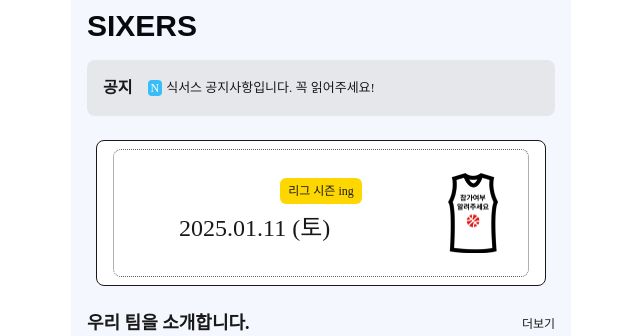
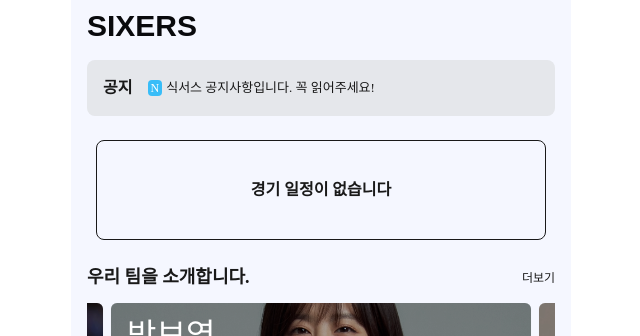
Before and after one commit to eiru123/team-master, a Next.js app: page /team/board in a window 1280 px wide. Shown: the top 336 px of the page, without its empty margins (319-959 px from the left). Built offline with nearby package versions, Linux system fonts and the light colour scheme; a web font is replaced by a local one.

Commit message:
zustand를 이용해 연결 테스트중

```diff
--- a/src/app/team/board/_components/VoteContainer.tsx
+++ b/src/app/team/board/_components/VoteContainer.tsx
@@ -40,7 +40,7 @@ const VoteContainer = ({ timePercent, timeLeft, isEndVote }: Props) => {
 
   return (
     <>
-      {isEndVote ? (
+      {!isEndVote ? (
         <div className="vote-container h-[100px]">
           <Text type="p" fw={700}>
             경기 일정이 없습니다
--- a/src/app/team/board/page.tsx
+++ b/src/app/team/board/page.tsx
@@ -1,7 +1,6 @@
 'use client';
 
 import TopBar from '@/components/TopGnb';
-import Text from '@/components/ui/Text';
 import { useDday } from '../../../../hooks/useDday';
 import MemberList from './_components/MemberList';
 import LeagueInfo from './_components/LeagueInfo';
@@ -12,6 +11,15 @@ import Wrapper from '@/components/ui/Wrapper';
 import Container from '@/components/ui/Container';
 
 import teamList from '../../../../public/data/leagueTeam.json';
+import Link from 'next/link';
+import { useSetGameDatas } from '@/store/settingGameData';
+
+type GameData = {
+  gameDate: string;
+  teamNum: string;
+  gameType: string;
+  adminMemo: string;
+};
 
 const TeamMainPage = () => {
   // 카카오 AD-fit
@@ -48,18 +56,16 @@ const TeamMainPage = () => {
   //   router.push(url);
   // };
 
-  type GameData = {
-    gameDate: string;
-    teamNum: string;
-    gameType: string;
-    adminMemo: string;
-  };
-
+  const { gameDatas } = useSetGameDatas();
   const [season, setSeason] = useState<string>('1');
   const [gameData, setGameData] = useState<GameData | null>(null);
   const { timePercent, timeLeft, timeYear, isEndVote } = useDday(
-    gameData?.gameDate || '',
+    gameData?.gameDate,
   );
+
+  const onValidatorLink = (e: React.MouseEvent<HTMLAnchorElement>) => {
+    if (gameData === null) e.preventDefault();
+  };
 
   // (임시) 시즌 데이터
   useEffect(() => {
@@ -78,7 +84,7 @@ const TeamMainPage = () => {
 
       onLoadGameData();
     }
-  }, []);
+  }, [gameDatas]);
 
   return (
     <>
@@ -88,13 +94,13 @@ const TeamMainPage = () => {
         <NoticeContainer />
 
         {/* 투표하기 */}
-        <Text type="a" href="/team/vote">
+        <Link href="/team/vote" onClick={onValidatorLink}>
           <VoteContainer
             timePercent={timePercent}
             timeLeft={timeLeft}
             isEndVote={isEndVote}
           />
-        </Text>
+        </Link>
 
         {/* 멤버리스트 */}
         <Wrapper>
--- a/src/app/team/settings/vote/page.tsx
+++ b/src/app/team/settings/vote/page.tsx
@@ -15,6 +15,7 @@ import NameTag from '@/components/ui/NameTag';
 import teamData from '../../../../../public/data/leagueTeam.json';
 import { colorSequence } from '@/config/teamColor-seq';
 import { useRouter } from 'next/navigation';
+import { useSetGameDatas } from '@/store/settingGameData';
 
 /**
  * [화면 구성시 필요한 값]
@@ -38,6 +39,7 @@ type GameType = 'l-free' | 'l-ing' | 'normal' | 'event';
 // TODO: useDday hooks 날짜 관련 hooks로 변경 후 값 수정하ㅣ
 const AdminVoteSetting = () => {
   const router = useRouter();
+  const { setGameDatas } = useSetGameDatas();
   const [currentDate, setCurrentDate] = useState(new Date());
   const [selectedDate, setSelectedDate] = useState(0);
   const [selectedTeamNum, setSelectedTeamNum] = useState(0);
@@ -120,6 +122,7 @@ const AdminVoteSetting = () => {
     console.log('sendData', sendData);
 
     localStorage.setItem('gamePlan', JSON.stringify(sendData));
+    setGameDatas(true);
     router.push('/team/board');
   };
 
--- /dev/null
+++ b/src/store/settingGameData.ts
@@ -0,0 +1,12 @@
+import { create } from 'zustand';
+
+type Props = {
+  gameDatas: boolean
+  setGameDatas: (gameData: boolean) => void
+}
+
+
+export const useSetGameDatas = create<Props>((set) => ({
+  gameDatas: false,
+  setGameDatas: (gameDatas: boolean) => set({ gameDatas }),
+}));
```
